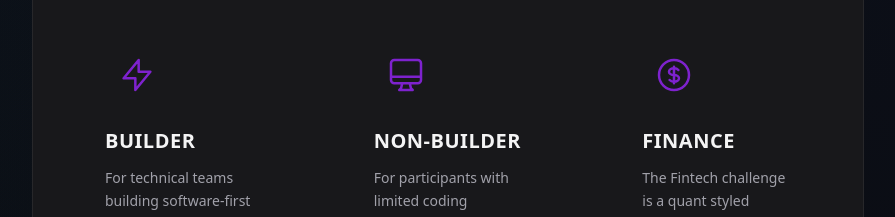
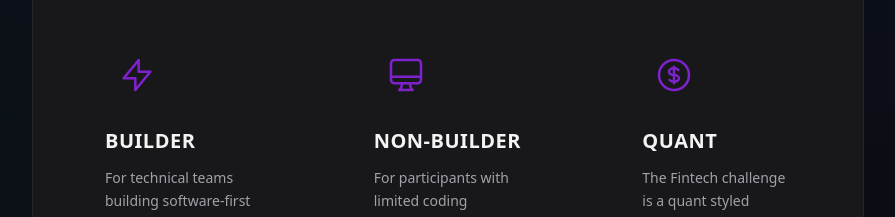
Before and after one commit to hackbelfast/HackBelfast-Website, a React (Vite) app in the folder frontend/: page / in a window 1280 px wide. Shown: the part 1340-1557 px from the top of the page, without its empty margins (192-1087 px from the left). Built offline with nearby package versions, Linux system fonts and the light colour scheme; the HTML template or start-up script is replaced by a standard one.

Commit message:
changed finace to quant

```diff
--- a/frontend/src/pages/Landing/Landing.tsx
+++ b/frontend/src/pages/Landing/Landing.tsx
@@ -63,7 +63,7 @@ const Landing = () => {
           />
         </svg>
       ),
-      title: "Finance",
+      title: "Quant",
       description:
         " The Fintech challenge is a quant styled model and portfolio engineering competition. Teams receive a custom dataset containing daily features for a UK large and mid cap equity universe across roughly 10 to 15 years. Submissions are evaluated on a hidden out-of-sample period, and final judging blends quantitative performance with the clarity, credibility, and communication of the team’s model rationale and analysis.",
     },
--- a/frontend/src/pages/Tracks/Tracks.tsx
+++ b/frontend/src/pages/Tracks/Tracks.tsx
@@ -22,7 +22,7 @@ const tracks: Track[] = [
         <path strokeLinecap="round" strokeLinejoin="round" strokeWidth={1.5} d="M12 8c-1.657 0-3 .895-3 2s1.343 2 3 2 3 .895 3 2-1.343 2-3 2m0-8c1.11 0 2.08.402 2.599 1M12 8V7m0 1v8m0 0v1m0-1c-1.11 0-2.08-.402-2.599-1M21 12a9 9 0 11-18 0 9 9 0 0118 0z" />
       </svg>
     ),
-    title: 'Finance/Fintech',
+    title: 'Quant',
     gradient: 'from-yellow-400 to-orange-500',
     description: 'Build innovative financial technology solutions that revolutionize how we interact with money.',
     longDescription:
```
